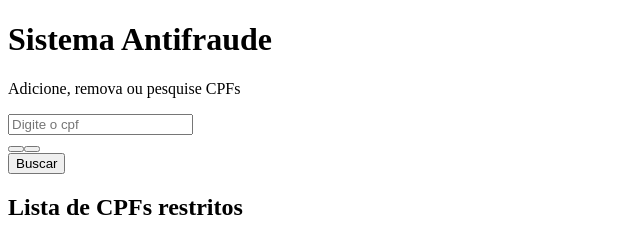
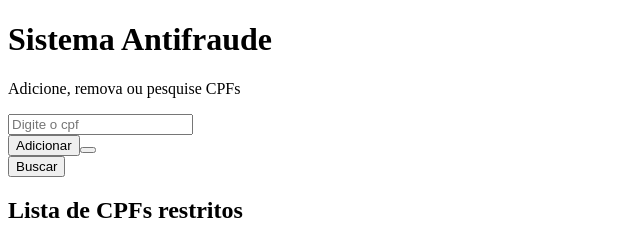
Before and after one commit to jenifergs/desafio-max-milhas, a React (Create React App) app in the folder frontend/: page / in a window 1280 px wide. Shown: the top 225 px of the page, without its empty margins (0-640 px from the left). Built offline with nearby package versions, Linux system fonts and the light colour scheme.

Commit message:
feat: Componente botão para adicionar cpf no banco de dados

```diff
--- a/frontend/src/components/ButtonCreate.jsx
+++ b/frontend/src/components/ButtonCreate.jsx
@@ -1,8 +1,26 @@
-function ButtonCreate(props) {
-  const { onClick, children } = props;
+function ButtonCreate({ cpf }) {
+
+  const handleClick = async () => {
+    const options = {
+      method: 'POST',
+      headers: {'Content-Type': 'application/json'},
+      body: JSON.stringify({ cpf }),
+    };
+
+  const response =  await fetch('http://localhost:3333/cpf', options)
+  const data = await response.json();
+  if(response.status === 201){
+    alert('cpf cadastrado no banco de dados com sucesso')
+  } else {
+    alert(data.message)
+  }
+  };
+
   return (
-    <button onClick={onClick} className="btn btn-success">
-      {children}
+    <button
+      onClick={ handleClick }
+     className="btn-create">
+      Adicionar
     </button>
   );
 }
```
